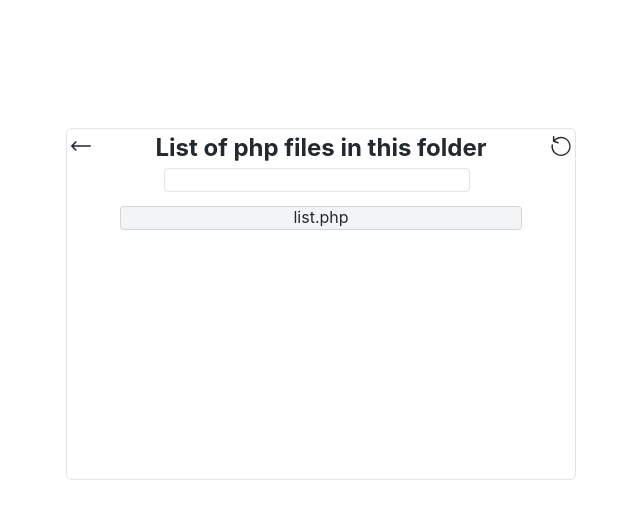
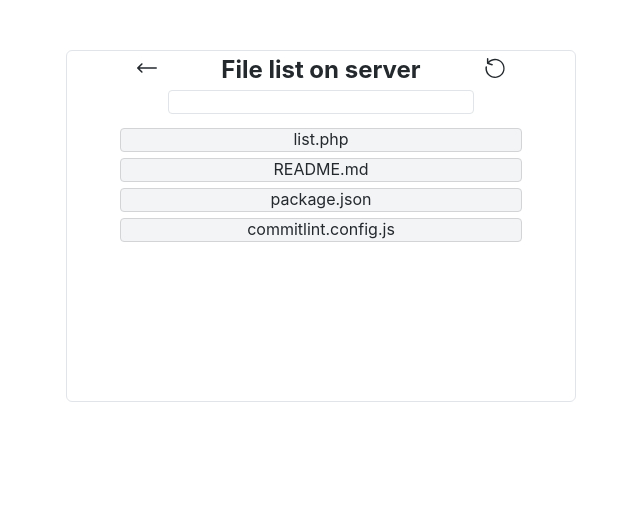
Before and after one commit to pandasoli/php-list-files, a PHP site: page /list.php in a window 1280 px wide. Shown: the top 519 px of the page, without its empty margins (319-959 px from the left). Run offline with PHP 8.4, Linux system fonts and the light colour scheme; data that the repository does not hold is empty.

Commit message:
feat: added version 5

```diff
--- a/list.php
+++ b/list.php
@@ -6,6 +6,9 @@
     <?php
         $program_name = basename(__FILE__);
         $mode = isset( $_GET['mode'] ) ? $_GET['mode'] : 'light';
+        $dir = isset( $_GET['q'] ) ? $_GET['q'] : './';
+        $site = isset( $_GET['browser'] ) ? $_GET['browser'] : false;
+        $tmp = '';
         echo "
             <script>
                 let file_list = []
@@ -13,7 +16,8 @@
                 let mode = '$mode'
                 let program_name = '$program_name'
                 let dir
-        </script>";
+            </script>
+        ";
     ?>
 
     <style>
@@ -72,7 +76,7 @@
             min-height: 340px;
             display: block;
             position: relative;
-            margin: 10% auto 20px auto;
+            margin: 50px auto 50px auto;
             background-color: var(--form-color);
             color: var(--font-color);
             text-align: center;
@@ -98,7 +102,11 @@
             margin: 0px;
         }
 
-        body div#initial a {
+        body div#initial div#buttons {
+            padding-top: 8px;
+        }
+
+        body div#initial div#buttons a {
             text-decoration: none;
             display: block;
             width: 80%;
@@ -111,16 +119,16 @@
             line-height: 1.3rem;
             border: 1px solid var(--first-btn-shadow-color);
         }
-        body div#initial a:active { box-shadow: 0px 0px 0px 3px var(--btn-active-border); }
+        body div#initial div#buttons a:active { box-shadow: 0px 0px 0px 3px var(--btn-active-border); }
 
-        body div#initial a.btn-folder {
+        body div#initial div#buttons a.btn-folder {
             background-color: var(--blue-color);
             border-color: var(--blue-color);
         }
         <?php
             if ($mode == 'light') {
                 echo '
-                body div#initial a.btn-folder {
+                body div#initial div#buttons a.btn-folder {
                     color: var(--white-color);
                 }';
             }
@@ -158,46 +166,63 @@
             border-radius: 4px;
             width: 60%;
             height: 20px;
-            margin-left: 25px;
             background-color: var(--white-color);
-            margin-bottom: 8px;
             outline: none;
             color: var(--font-color);
             text-align: center;
             font-size: 12pt;
             display: inline-block;
         }
-        body div#initial div#header img.right-txb-icons {
-            opacity: 0;
-            position: relative;
-            height: 20px;
-            top: 3px;
-            margin: 0px 0px 0px 6px;
-            display: inline-block;
+
+        body svg.btnBrowser {
+            fill: var(--font-color);
+            height: 24px;
+            margin: 10px 0px 0px 10px;
         }
 
+        body svg.btnBrowser.btnReload {
+            height: 20px;
+        }
+
+        body iframe#browser {
+            width: 90%;
+            height: 90vh;
+            margin: 5vh auto;
+            display: block;
+            position: relative;
+            border: var(--faint-gray-border);
+            border-radius: 6px;
+            background-color: white;
+        }
 
     </style>
 
     <link rel='icon' href='https://icons.iconarchive.com/icons/papirus-team/papirus-mimetypes/256/app-x-php-icon.png'/>
-    <title>List of php files</title>
+    <title>File list on server</title>
 </head>
-<body>
+<body id='body'>
+
+    <?php
+        if ($site != false) {
+            goto createBrowser;
+        }
+    ?>
+
     <div id='initial'>
+
         <div id='header'>
             <div id='title'>
-                <svg class='top-buttons' onclick='javascript:history.go(-1)' style='left: -60px; enable-background:new 0 0 512 512;' viewBox='0 0 512 512'> <g> <path d='M492,236H68.442l70.164-69.824c7.829-7.792,7.859-20.455,0.067-28.284c-7.792-7.83-20.456-7.859-28.285-0.068l-104.504,104c-0.007,0.006-0.012,0.013-0.018,0.019c-7.809,7.792-7.834,20.496-0.002,28.314c0.007,0.006,0.012,0.013,0.018,0.019l104.504,104c7.828,7.79,20.492,7.763,28.285-0.068c7.792-7.829,7.762-20.492-0.067-28.284L68.442,276H492c11.046,0,20-8.954,20-20C512,244.954,503.046,236,492,236z'/> </g> </svg>
-                <h1>List of php files in this folder</h1>
-                <svg class='top-buttons' onclick='window.location.reload()' style='left: 60px; enable-background:new 0 0 512 512;' viewBox='0 0 458.186 458.186'><g transform='matrix(-1,0,0,1,458.1860580444336,0)'><g> <g> <path d='M445.651,201.95c-1.485-9.308-10.235-15.649-19.543-14.164c-9.308,1.485-15.649,10.235-14.164,19.543c0.016,0.102,0.033,0.203,0.051,0.304c17.38,102.311-51.47,199.339-153.781,216.719c-102.311,17.38-199.339-51.47-216.719-153.781S92.966,71.232,195.276,53.852c62.919-10.688,126.962,11.29,170.059,58.361l-75.605,25.19c-8.944,2.976-13.781,12.638-10.806,21.582c0.001,0.002,0.002,0.005,0.003,0.007c2.976,8.944,12.638,13.781,21.582,10.806c0.003-0.001,0.005-0.002,0.007-0.002l102.4-34.133c6.972-2.322,11.675-8.847,11.674-16.196v-102.4C414.59,7.641,406.949,0,397.523,0s-17.067,7.641-17.067,17.067v62.344C292.564-4.185,153.545-0.702,69.949,87.19s-80.114,226.911,7.779,310.508s226.911,80.114,310.508-7.779C435.905,339.799,457.179,270.152,445.651,201.95z'/> </g> </g> </svg>
+                <svg class='top-buttons' onclick='javascript:history.go(-1)' style='left: -60px;' viewBox='0 0 512 512'> <g> <path d='M492,236H68.442l70.164-69.824c7.829-7.792,7.859-20.455,0.067-28.284c-7.792-7.83-20.456-7.859-28.285-0.068l-104.504,104c-0.007,0.006-0.012,0.013-0.018,0.019c-7.809,7.792-7.834,20.496-0.002,28.314c0.007,0.006,0.012,0.013,0.018,0.019l104.504,104c7.828,7.79,20.492,7.763,28.285-0.068c7.792-7.829,7.762-20.492-0.067-28.284L68.442,276H492c11.046,0,20-8.954,20-20C512,244.954,503.046,236,492,236z'/> </g> </svg>
+                <h1>File list on server</h1>
+                <svg class='top-buttons' onclick='window.location.reload()' style='left: 60px;' viewBox='0 0 458.186 458.186'><g transform='matrix(-1,0,0,1,458.1860580444336,0)'><g> <g> <path d='M445.651,201.95c-1.485-9.308-10.235-15.649-19.543-14.164c-9.308,1.485-15.649,10.235-14.164,19.543c0.016,0.102,0.033,0.203,0.051,0.304c17.38,102.311-51.47,199.339-153.781,216.719c-102.311,17.38-199.339-51.47-216.719-153.781S92.966,71.232,195.276,53.852c62.919-10.688,126.962,11.29,170.059,58.361l-75.605,25.19c-8.944,2.976-13.781,12.638-10.806,21.582c0.001,0.002,0.002,0.005,0.003,0.007c2.976,8.944,12.638,13.781,21.582,10.806c0.003-0.001,0.005-0.002,0.007-0.002l102.4-34.133c6.972-2.322,11.675-8.847,11.674-16.196v-102.4C414.59,7.641,406.949,0,397.523,0s-17.067,7.641-17.067,17.067v62.344C292.564-4.185,153.545-0.702,69.949,87.19s-80.114,226.911,7.779,310.508s226.911,80.114,310.508-7.779C435.905,339.799,457.179,270.152,445.651,201.95z'/> </g> </g> </svg>
             </div>
 
             <input type='text' id='txbSearch'/>
-            <img class='right-txb-icons' src='https://img.icons8.com/fluent/500/000000/error.png'/>
         </div>
 
+        <div id='buttons'>
+
             <?php
-            $dir = isset( $_GET['q'] ) ? $_GET['q'] : './';
-            $tmp = '';
                 echo "
                 <script>
                     dir = '$dir'
@@ -209,7 +234,7 @@
                     if ( $folder != '.' and $folder != '..' and is_dir($dir. '/'. $folder) )
                     {
                         $tmp = strtolower(str_replace(' ', '-', $folder));
-                    echo "<a href='http://localhost:8080/$program_name?q=$dir/$folder&mode=$mode' class='item $tmp btn-folder'> $folder </a>";
+                        echo "<a href='http://localhost:8080/$program_name?q=$dir/$folder&mode=$mode' class='item $tmp btn-folder'>$folder</a>";
                         echo "
                         <script>
                             folder_list.push('$tmp')
@@ -220,10 +245,11 @@
                 $directory = dir($dir);
                 while(($file = $directory -> read()) != false)
                 {
-                if ( $file != '.' and $file != '..' and is_file($dir. '/'. $file) and substr($file, -4) == '.php' )
+                    // and substr($file, -4) == '.php'
+                    if ( $file != '.' and $file != '..' and is_file($dir. '/'. $file))
                     {
                         $tmp = strtolower(str_replace(' ', '-', $file));
-                    echo "<a href='http://localhost:8080/$dir/$file' class='item $tmp btn-file'> $file </a>";
+                        echo "<a href='http://localhost:8080/$program_name?mode=$mode&browser=http://localhost:8080/$dir/$file' class='item $tmp btn-file'>$file</a>";
                         echo "
                         <script>
                             file_list.push('$tmp')
@@ -234,58 +260,42 @@
 
             ?>
 
+        </div>
+
         <div id='error'>
-            <?php
-                $svg = file_get_contents('https://www.flaticon.com/svg/static/icons/svg/1077/1077801.svg');
-                echo $svg;
-            ?>
+            <svg viewBox='0 0 512 512'>
+			    <path d='M507.113,428.415L287.215,47.541c-6.515-11.285-18.184-18.022-31.215-18.022c-13.031,0-24.7,6.737-31.215,18.022L4.887,428.415c-6.516,11.285-6.516,24.76,0,36.044c6.515,11.285,18.184,18.022,31.215,18.022h439.796c13.031,0,24.7-6.737,31.215-18.022C513.629,453.175,513.629,439.7,507.113,428.415z M481.101,449.441c-0.647,1.122-2.186,3.004-5.202,3.004H36.102c-3.018,0-4.556-1.881-5.202-3.004c-0.647-1.121-1.509-3.394,0-6.007L250.797,62.559c1.509-2.613,3.907-3.004,5.202-3.004c1.296,0,3.694,0.39,5.202,3.004L481.1,443.434C482.61,446.047,481.748,448.32,481.101,449.441z'/>
+			    <rect x='240.987' y='166.095' width='30.037' height='160.197'/>
+			    <circle cx='256.005' cy='376.354' r='20.025'/>
+            </svg>
+
             <h2>No files found</h2>
         </div>
 
         <script>
             const $txbSearch = document.getElementById('txbSearch')
-            const $right_txb_icons = document.getElementsByClassName('right-txb-icons')
-            const $Items = document.getElementsByClassName('item')
             let tmp = ''
             let tmpbool
 
             $txbSearch.addEventListener('keyup', key => {
-                $txbSearchText = $txbSearch.value.replaceAll(' ', '-').toLowerCase().trim()
-                console.log($txbSearchText)
 
-                if (key.key == 'Enter') {
-
-                    $right_txb_icons[0].style.opacity = '0'
-                    if (file_list.find(element => element == $txbSearch.value) != null) {
-
-                        window.location.href = `http://localhost:8080/${dir}/${$txbSearch.value}`
-                    }
-                    else if (file_list.find(element => String(element).substring(0, String(element).length - 4) == $txbSearch.value.substring(-4)) != null) {
-
-                        window.location.href = `http://localhost:8080/${dir}/${$txbSearch.value}.php`
-                    }
-                    else if (folder_list.find(element => element == $txbSearch.value) != null) {
-
-                        window.location.href = `http://localhost:8080/${program_name}?q=${dir}/${txbSearch.value}&mode=${mode}`
-                    }
-                    else {
-                        $right_txb_icons[0].style.opacity = '1'
-                    }
-                }
-                else if ($txbSearchText.length != 0) {
+                if ($txbSearch.value.length != 0) {
 
                     try {
-                        for (x = 0; x < file_list.length; x++)
+
+                        for (x = 0; x < folder_list.length; x++)
                         {
-                                if (file_list[x].substring(0, $txbSearchText.length) == $txbSearchText)
+                            tmp = document.getElementsByClassName(folder_list[x])[0].text
+
+                            if (tmp.substring(0, $txbSearch.value.length) == $txbSearch.value)
                             {
-                                    tmp = document.getElementsByClassName(file_list[x])
+                                tmp = document.getElementsByClassName(folder_list[x])
                                 for (y = 0; y < tmp.length; y++) {
                                     tmp[y].style.display = 'block'
                                 }
                             }
                             else {
-                                    tmp = document.getElementsByClassName(file_list[x])
+                                tmp = document.getElementsByClassName(folder_list[x])
                                 for (y = 0; y < tmp.length; y++) {
                                     tmp[y].style.display = 'none'
                                 }
@@ -296,17 +306,19 @@
 
                     try {
 
-                        for (x = 0; x < folder_list.length; x++)
+                        for (x = 0; x < file_list.length; x++)
                         {
-                            if (folder_list[x].substring(0, $txbSearchText.length) == $txbSearchText)
+                            tmp = document.getElementsByClassName(file_list[x])[0].text
+
+                            if (tmp.substring(0, $txbSearch.value.length) == $txbSearch.value)
                             {
-                                tmp = document.getElementsByClassName(folder_list[x])
+                                tmp = document.getElementsByClassName(file_list[x])
                                 for (y = 0; y < tmp.length; y++) {
                                     tmp[y].style.display = 'block'
                                 }
                             }
                             else {
-                                tmp = document.getElementsByClassName(folder_list[x])
+                                tmp = document.getElementsByClassName(file_list[x])
                                 for (y = 0; y < tmp.length; y++) {
                                     tmp[y].style.display = 'none'
                                 }
@@ -355,6 +367,27 @@
             })
 
         </script>
+
     </div>
+
+    <?php
+        createBrowser:
+
+        if ($site != false) {
+            echo "
+                <svg class='btnBrowser' onclick='javascript:history.go(-1)' viewBox='0 0 512 512'> <g> <path d='M492,236H68.442l70.164-69.824c7.829-7.792,7.859-20.455,0.067-28.284c-7.792-7.83-20.456-7.859-28.285-0.068l-104.504,104c-0.007,0.006-0.012,0.013-0.018,0.019c-7.809,7.792-7.834,20.496-0.002,28.314c0.007,0.006,0.012,0.013,0.018,0.019l104.504,104c7.828,7.79,20.492,7.763,28.285-0.068c7.792-7.829,7.762-20.492-0.067-28.284L68.442,276H492c11.046,0,20-8.954,20-20C512,244.954,503.046,236,492,236z'/> </g> </svg>
+                <svg class='btnBrowser btnReload' onclick='window.location.reload()' viewBox='0 0 458.186 458.186'><g transform='matrix(-1,0,0,1,458.1860580444336,0)'><g> <g> <path d='M445.651,201.95c-1.485-9.308-10.235-15.649-19.543-14.164c-9.308,1.485-15.649,10.235-14.164,19.543c0.016,0.102,0.033,0.203,0.051,0.304c17.38,102.311-51.47,199.339-153.781,216.719c-102.311,17.38-199.339-51.47-216.719-153.781S92.966,71.232,195.276,53.852c62.919-10.688,126.962,11.29,170.059,58.361l-75.605,25.19c-8.944,2.976-13.781,12.638-10.806,21.582c0.001,0.002,0.002,0.005,0.003,0.007c2.976,8.944,12.638,13.781,21.582,10.806c0.003-0.001,0.005-0.002,0.007-0.002l102.4-34.133c6.972-2.322,11.675-8.847,11.674-16.196v-102.4C414.59,7.641,406.949,0,397.523,0s-17.067,7.641-17.067,17.067v62.344C292.564-4.185,153.545-0.702,69.949,87.19s-80.114,226.911,7.779,310.508s226.911,80.114,310.508-7.779C435.905,339.799,457.179,270.152,445.651,201.95z'/> </g> </g> </svg>
+
+                <iframe id='browser' src='$site' frameborder='0'></iframe>
+
+                <style>
+                    body {
+                        display: flex;
+                    }
+                </style>
+            ";
+
+        }
+    ?>
 </body>
 </html>
```
Lines whose indentation alone changed are shown as unchanged.
